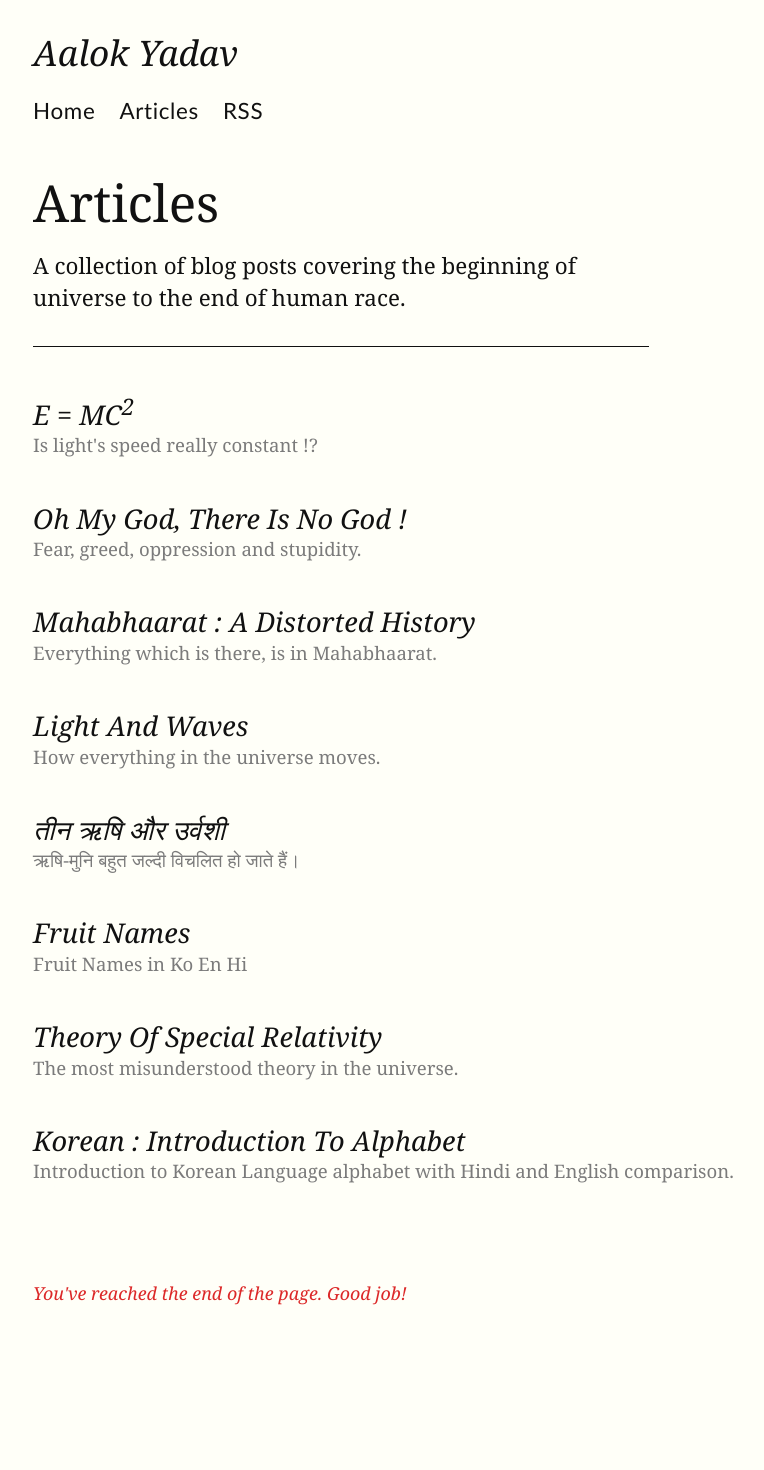
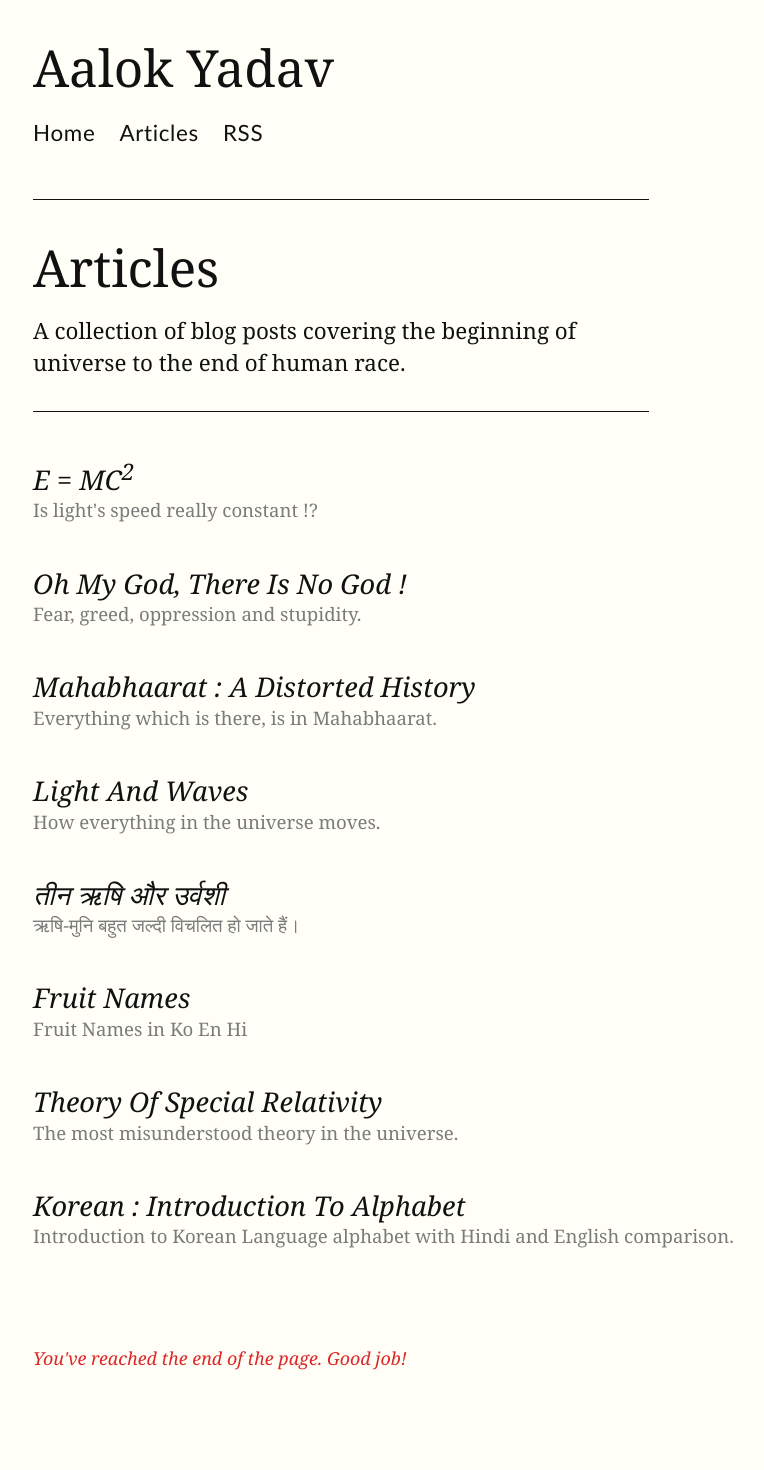
Before and after one commit to aalokyadav96/flexedblog, a Jekyll site: the page built from articles/index.md, in a window 1280 px wide. Shown: the whole page, without its empty margins (47-811 px from the left). Built offline with Jekyll 4.4.1, drawn with Linux system fonts in a browser that asks for light colours; before the commit the page ends 1405 px from its top, so only the background shows below that.

Commit message:
Update header.html

```diff
--- a/_includes/header.html
+++ b/_includes/header.html
@@ -1,4 +1,4 @@
-<h2 class="title">{{ site.title }}</h2>
+<h1 class="title">{{ site.title }}</h1>
 <nav class="sans">
     <input class="menu-btn" type="checkbox" id="menu-btn" />
     <p><label class="menu-icon" for="menu-btn">Menu</label></p>
@@ -8,3 +8,4 @@
         <li><a href="/feed.xml">RSS</a></li>
     </ul>
 </nav>
+<hr>
```
